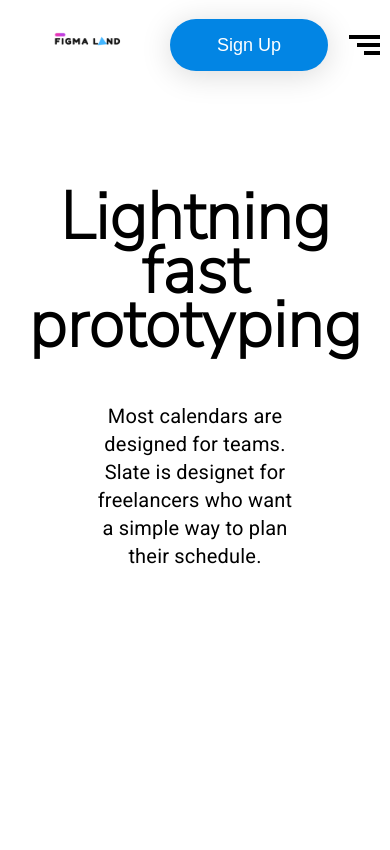
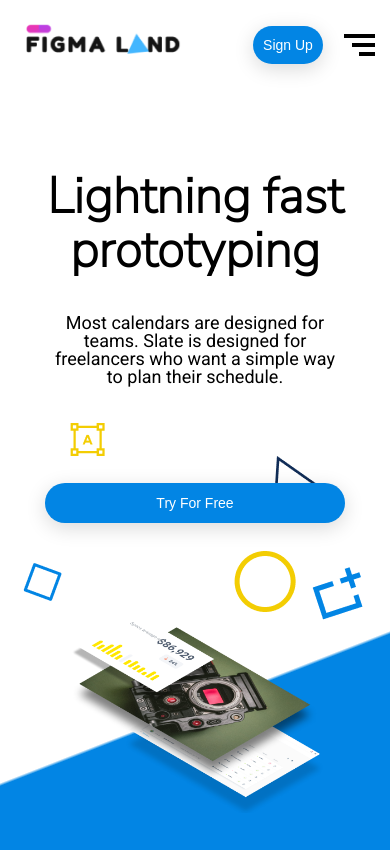
Before and after one commit to highcl0uds/figma-land, a plain HTML site: page index.html in a window 390 px wide. Drawn offline with Linux system fonts and the light colour scheme.

Commit message:
commit 02.07.2021

```diff
--- a/index.html
+++ b/index.html
@@ -14,14 +14,14 @@
     />
   </head>
   <body>
+    <main>
       <header class="header">
-      <div class="container">
         <div class="header__body">
           <a href="#" class="header__logo">
-            <img src="/project-files/logo.png" alt="logo" />
+            <img src="./project-files/logo.png" alt="logo" />
           </a>
-
-          <nav class="header__menu">
+          <div class="menu__backtocontent">
+            <nav class="menu header__menu">
               <ul class="header__list">
                 <li><a href="" class="header__link">Home</a></li>
                 <li><a href="" class="header__link">Product</a></li>
@@ -29,6 +29,7 @@
                 <li><a href="" class="header__link">Contact</a></li>
               </ul>
             </nav>
+          </div>
           <div class="header__right">
             <div>
               <form action=""><button>Sign Up</button></form>
@@ -38,20 +39,49 @@
             </div>
           </div>
         </div>
-      </div>
       </header>
-    <section class="section__1">
+      <section class="try">
         <div>
           <h1>Lightning fast prototyping</h1>
           <p>
-          Most calendars are designed for teams. Slate is designet for
+            Most calendars are designed for teams. Slate is designed for
             freelancers who want a simple way to plan their schedule.
           </p>
         </div>
+        <div class="try__buttonarea">
+          <div class="try__img img__1">
+            <img src="./project-files/1.png" alt="decoration" />
+          </div>
+          <div class="try__img img__2">
+            <div class="try__img img__2__1">
+              <img src="./project-files/2_1.png" alt="decoration" />
+            </div>
+            <div class="try__img img__2__2">
+              <img src="./project-files/2_2.png" alt="decoration" />
+            </div>
+          </div>
+          <div class="try__button">
+            <form action=""><button>Try For Free</button></form>
+          </div>
+          <div class="try__img img__3">
+            <img src="./project-files/3.png" alt="decoration" />
+          </div>
+          <div class="try__img img__4">
+            <img src="./project-files/4.png" alt="decoration" />
+          </div>
+          <div class="try__img img__5">
+            <img src="./project-files/5.png" alt="decoration" />
+          </div>
+        </div>
+        <div class="try__supportdiv"></div>
+        <div class="try__mainimage">
+          <img src="./project-files/isometric.png" alt="main image" />
+        </div>
       </section>
-    <section></section>
+      <section class="sec2"></section>
       <section></section>
       <footer></footer>
+    </main>
     <script src="script.js"></script>
   </body>
 </html>
--- a/script.js
+++ b/script.js
@@ -1,11 +1,19 @@
-"use strict";
-const headerBurger = document.querySelector(".header__burger");
-const headerMenu = document.querySelector(".header__menu");
+window.addEventListener('DOMContentLoaded', () => {
+  'use strict';
+});
+const headerBurger = document.querySelector('.header__burger');
+const headerMenu = document.querySelector('.header__menu');
+const menuBacktocontent = document.querySelector('.menu__backtocontent');
 
 console.log(headerBurger);
 
-headerBurger.addEventListener("click", () => {
-  headerBurger.classList.toggle("active");
-  headerMenu.classList.toggle("active");
-  document.body.classList.toggle("lock");
+headerBurger.addEventListener('click', () => {
+  headerBurger.classList.toggle('active');
+  headerMenu.classList.toggle('active');
+  document.body.classList.toggle('lock');
 });
+
+menuBacktocontent.addEventListener('click', () => {
+  headerMenu.classList.toggle('active');
+  document.body.classList.toggle('lock');
+});
--- a/style.css
+++ b/style.css
@@ -6,10 +6,18 @@
   border: 0;
   box-sizing: border-box;
 }
+
+:root {
+  --color-blue: #0285e4;
+  --color-white: #ffffff;
+  --color-black: #000000;
+  --color-shadow: #00000026;
+}
+
 html,
 body {
   height: 100%;
-  font-family: Nunito Sans;
+  font-family: Nunito Sans, sans-serif;
 }
 
 button {
@@ -19,33 +27,29 @@ button {
   font-size: 18px;
   line-height: 24px;
 
-  color: #ffffff;
-  background-color: #0285e4;
-  box-shadow: 0px 4px 31px 0px #00000026;
+  color: var(--color-white);
+  background-color: var(--color-blue);
+  box-shadow: 0 5px 20px 0 var(--color-shadow);
   border-radius: 50px;
   z-index: 2;
 }
 
-.container {
-  margin: 0px auto;
-  padding: 10px;
-}
-
 .header {
-  position: fixed;
+  padding: 10px 0;
+  position: sticky;
   width: 100%;
   top: 0;
   left: 0;
   z-index: 50;
 }
 .header:before {
-  content: "";
+  content: '';
   position: absolute;
   top: 0;
   left: 0;
   width: 100%;
   height: 100%;
-  background-color: #ffffff;
+  background-color: var(--color-white);
   z-index: 2;
 }
 
@@ -55,16 +59,7 @@ button {
   justify-content: space-between;
   align-items: center;
   height: 70px;
-  padding: 0px 40px;
-}
-
-.header__right {
-  position: relative;
-  display: flex;
-  flex-direction: row;
-  align-items: center;
-  justify-content: space-between;
-  z-index: 2;
+  padding: 0 40px;
 }
 
 .header__logo {
@@ -83,7 +78,7 @@ button {
   height: 52px;
   width: 52px;
 }
-.header__menu {
+.menu {
   display: flex;
   justify-content: space-between;
   align-items: center;
@@ -95,30 +90,82 @@ button {
   z-index: 2;
 }
 .header__list li {
+  text-align: right;
   list-style-type: none;
-  margin: 0px 20px 0px 0px;
+  margin: 0 20px 0 0;
 }
 .header__link {
-  color: black;
+  color: var(--color-black);
+  padding: 2px;
   text-decoration: none;
   font-weight: 400;
   font-size: 16px;
   line-height: 24px;
 }
 
+.header__link:hover {
+  color: var(--color-white);
+  border-radius: 10px;
+  background-color: var(--color-blue);
+  box-shadow: 10px 5px 10px 0 var(--color-shadow);
+}
+
+.header__right {
+  position: relative;
+  display: flex;
+  flex-direction: row;
+  align-items: center;
+  justify-content: space-between;
+  z-index: 2;
+}
+
 @media (max-width: 767px) {
   body.lock {
     overflow: hidden;
   }
-  .header__right {
-    left: 40px;
-  }
   .header__body {
     height: 70px;
   }
-  .header__logo img {
-    max-width: 100%;
+  .header__logo {
+    left: -25px;
   }
+
+  .menu__backtocontent {
+    z-index: 1;
+  }
+
+  .header__menu {
+    position: fixed;
+    display: flex;
+    justify-content: flex-end;
+    align-items: flex-start;
+    top: -100%;
+    left: 0;
+    width: 100%;
+    height: 100%;
+    overflow: auto;
+    backdrop-filter: blur(25px);
+    padding: 0 30px 0 0;
+    transition: all 0.5s ease 0s;
+  }
+
+  .header__menu.active {
+    top: 80px;
+  }
+
+  .header__list {
+    display: block;
+    margin: 20px 0 0 0;
+  }
+  .header__list li {
+    margin: 20px 0 0 0;
+    z-index: 2;
+  }
+
+  .header__right {
+    left: 25px;
+  }
+
   .header__burger {
     display: block;
     position: relative;
@@ -129,7 +176,7 @@ button {
 
   .header__burger span {
     position: absolute;
-    background-color: black;
+    background-color: var(--color-black);
     left: 55%;
     width: 45%;
     height: 4px;
@@ -139,18 +186,18 @@ button {
 
   .header__burger:before,
   .header__burger:after {
-    content: "";
-    background-color: black;
+    content: '';
+    background-color: var(--color-black);
     position: absolute;
     height: 4px;
   }
   .header__burger:before {
-    top: 16px;
+    top: 15px;
     left: 40%;
     width: 60%;
   }
   .header__burger:after {
-    top: 32px;
+    top: 33px;
     left: 70%;
     width: 30%;
     transition: all 0.3s ease 0s;
@@ -165,64 +212,182 @@ button {
     width: 60%;
     transition: all 0.3s ease 0s;
   }
-
-  .header__menu {
-    position: fixed;
-    display: flex;
-    justify-content: flex-end;
-    align-items: flex-start;
-    top: -100%;
-    left: 0;
-    width: 100%;
-    height: 100%;
-    overflow: auto;
-    backdrop-filter: blur(25px);
-    padding: 0px 10px 0px 0px;
-    transition: all 0.5s ease 0s;
-  }
-
-  .header__menu.active {
-    top: 80px;
-  }
-
-  .header__list {
-    display: block;
-    margin: 20px 0px 0px 0px;
-  }
-  .header__list li {
-    margin: 20px 0px 0px 0px;
-  }
 }
 
-.section__1 {
+.try {
   position: static;
   width: 100%;
-  height: 950px;
 }
 
-.section__1 div {
+.try div {
   position: relative;
   display: flex;
   justify-content: center;
   flex-direction: column;
   align-items: center;
-  font-family: Nunito Sans;
+  font-family: Nunito Sans, sans-serif;
   font-style: normal;
   font-weight: bold;
   font-size: 44px;
   line-height: 54px;
   text-align: center;
-  letter-spacing: 0.2px;
-  top: 150px;
-  padding: 40px;
 }
-.section__1 p {
-  font-family: Roboto;
+
+.try h1 {
+  margin: 80px 0 36px 0;
+}
+
+.try p {
+  font-family: Roboto, sans-serif;
   font-style: normal;
   font-weight: normal;
   left: 50%;
-  max-width: 550px;
+  max-width: 490px;
   font-size: 20px;
   line-height: 28px;
-  margin: 50px;
+  margin: 0 0 97px 0;
 }
+
+.try div.try__buttonarea div {
+  padding: 0;
+  margin: 0;
+}
+
+.try div.try__buttonarea {
+  padding: 0;
+  margin: 0;
+  display: flex;
+  align-items: flex-start;
+  flex-direction: row;
+  flex-wrap: nowrap;
+}
+
+div.try__img.img__1 {
+  position: absolute;
+  left: 6%;
+  top: 200%;
+  z-index: 2;
+}
+
+div.try__img.img__2 {
+  position: absolute;
+  left: 18%;
+  top: -150%;
+  z-index: 2;
+}
+
+div.try__img.img__2__2 {
+  position: absolute;
+  left: 12px;
+  top: 11px;
+  z-index: 2;
+}
+
+div.try__img.img__3 {
+  position: absolute;
+  left: 60%;
+  top: 170%;
+  z-index: 2;
+}
+
+div.try__img.img__4 {
+  position: absolute;
+  left: 70%;
+  top: -70%;
+  z-index: 2;
+}
+div.try__img.img__5 {
+  position: absolute;
+  left: 80%;
+  top: 210%;
+  z-index: 2;
+}
+
+.try__button form {
+  display: flex;
+  align-items: center;
+  width: 360px;
+  height: 60px;
+}
+
+.try__button button {
+  width: 360px;
+  height: 60px;
+  z-index: 3;
+}
+
+.try__supportdiv {
+  height: 250px;
+}
+
+div.try__mainimage {
+  position: relative;
+  display: flex;
+  align-items: center;
+  justify-content: center;
+  width: 100%;
+  height: 160px;
+  background-color: var(--color-white);
+  z-index: 2;
+}
+
+div.try__mainimage img {
+  max-width: 80%;
+  z-index: 3;
+}
+
+div.try__mainimage::after {
+  display: block;
+  position: absolute;
+  content: '';
+  bottom: 0;
+  left: -1%;
+  width: 105%;
+  height: 160px;
+  transform: translateY(3%);
+  background: linear-gradient(
+    to top left,
+    var(--color-blue) 50%,
+    var(--color-white) 51%
+  );
+}
+
+.sec2 {
+  height: 1000px;
+  background-color: var(--color-blue);
+}
+
+@media (max-width: 500px) {
+  button {
+    padding: 0;
+    width: 70px;
+    height: 38px;
+    font-size: 14px;
+    line-height: 14px;
+    border-radius: 50px;
+  }
+  .try h1 {
+    font-size: 50px;
+  }
+
+  .try p {
+    max-width: 300px;
+    font-size: 18px;
+    line-height: 18px;
+    margin: 0 0 97px 0;
+  }
+
+  .try__button form {
+    width: 300px;
+    height: 40px;
+  }
+
+  .try__button button {
+    width: 300px;
+    height: 40px;
+  }
+
+  .try__supportdiv {
+    height: 100px;
+  }
+}
```
Also changed, not shown: project-files/1.png (added), project-files/2_1.png (added), project-files/2_2.png (added), project-files/3.png (added), project-files/4.png (added), project-files/5.png (added), project-files/isometric.png (added). Lines whose indentation alone changed are shown as unchanged.
